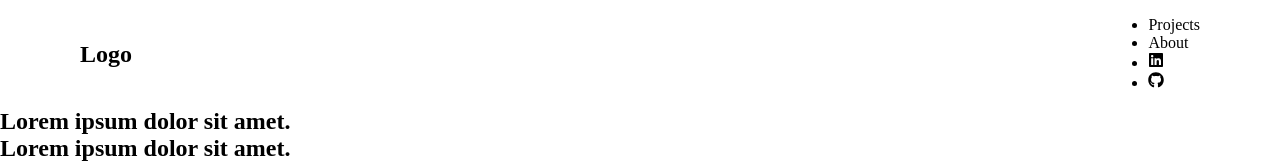
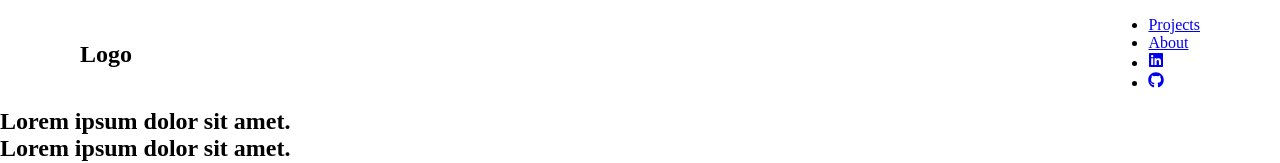
Before and after one commit to johnlombardi389/port, a React (Vite) app: page / in a window 1280 px wide. Shown: the top 163 px of the page. Built offline with nearby package versions, Linux system fonts and the light colour scheme.

Commit message:
Added links to each nav item

```diff
--- a/src/components/Nav.jsx
+++ b/src/components/Nav.jsx
@@ -7,13 +7,21 @@ function Nav() {
     <nav>
       <h1>Logo</h1>
       <ul>
-        <li>Projects</li>
-        <li>About</li>
         <li>
-          <FaLinkedin />
+          <a href="#">Projects</a>
         </li>
         <li>
-          <FaGithub />
+          <a href="#">About</a>
+        </li>
+        <li>
+          <a href="#">
+            <FaLinkedin />
+          </a>
+        </li>
+        <li>
+          <a href="#">
+            <FaGithub />
+          </a>
         </li>
       </ul>
     </nav>
```
